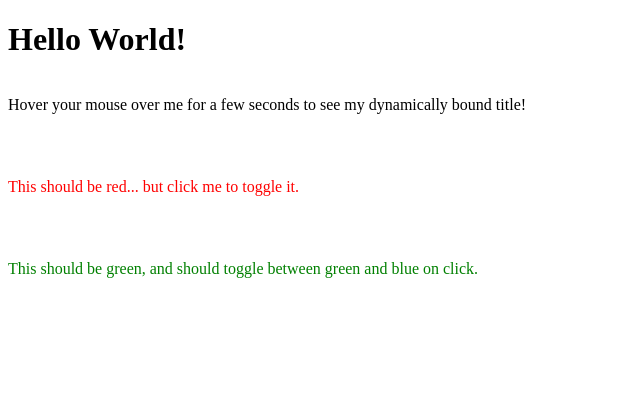
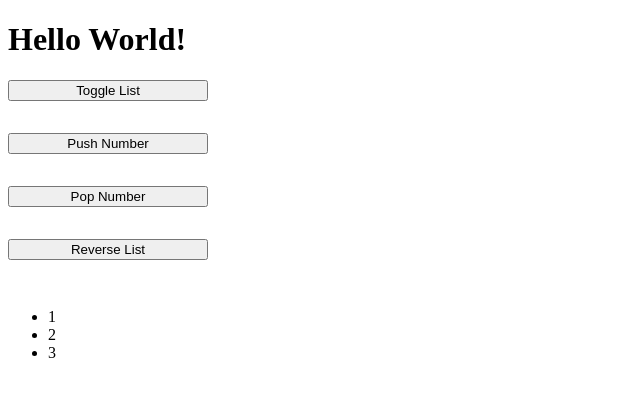
Before and after one commit to kalliub/study-vue, a Vue app: page / in a window 1280 px wide. Shown: the top 396 px of the page, without its empty margins (0-640 px from the left). Built offline with nearby package versions, Linux system fonts and the light colour scheme.

Commit message:
Tutorial: Conditionals And Loops

```diff
--- a/src/App.vue
+++ b/src/App.vue
@@ -1,6 +1,6 @@
 <script setup lang="ts">
 import { ref } from 'vue';
-import AttributesBindings from './components/AttributesBindings.vue'
+import ConditionalsAndLoops from './components/ConditionalsAndLoops.vue';
 
 const message = ref('Hello World!')
 </script>
@@ -9,7 +9,8 @@ const message = ref('Hello World!')
   <h1>{{message}}</h1>
 
   <div class="page-body">
-      <AttributesBindings />
+      <!-- <AttributesBindings /> -->
+      <ConditionalsAndLoops />
   </div>
 
 </template>
@@ -19,6 +20,6 @@ const message = ref('Hello World!')
   display: flex;
   flex-direction: column;
   gap: 32px;
-  max-width: fit-content;
+  max-width: 200px;
 }
 </style>
--- /dev/null
+++ b/src/components/ConditionalsAndLoops.vue
@@ -0,0 +1,26 @@
+<script setup lang="ts">
+import { ref } from 'vue';
+
+  const show = ref(true);
+  const list = ref([1,2,3])
+
+  const toggleList = () => show.value = !show.value
+  const pushItemToList = (item: number) => list.value.push(item);
+  const popFromList = () => list.value.pop();
+  const reverseList = () => list.value.reverse();
+</script>
+
+<template>
+  <button @click="toggleList">Toggle List</button>
+  <button @click="pushItemToList(list.length + 1)">Push Number</button>
+  <button @click="popFromList">Pop Number</button>
+  <button @click="reverseList">Reverse List</button>
+
+  <ul v-if="show && list.length > 0">
+    <li v-for="item of list" v-bind:key="item">{{ item }}</li>
+  </ul>
+
+  <p v-else-if="list.length">List is not empty, but hidden.</p>
+
+  <p v-else>List is empty</p>
+</template>
```
